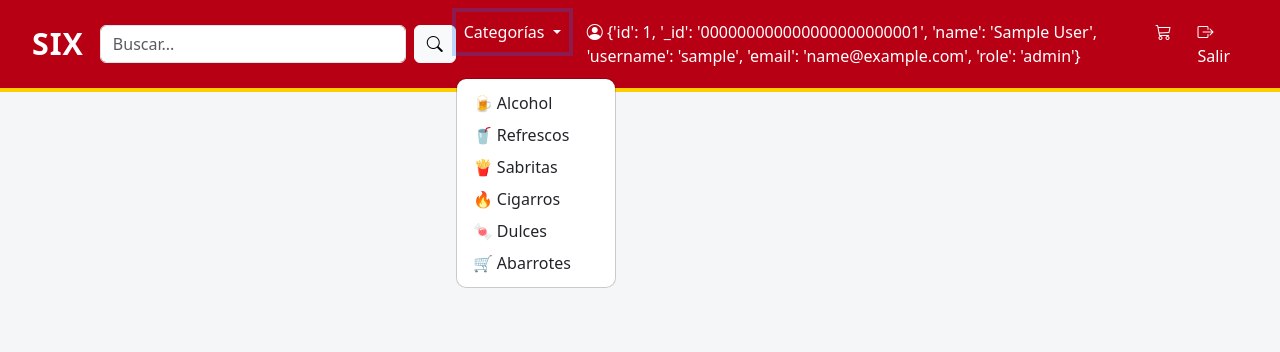
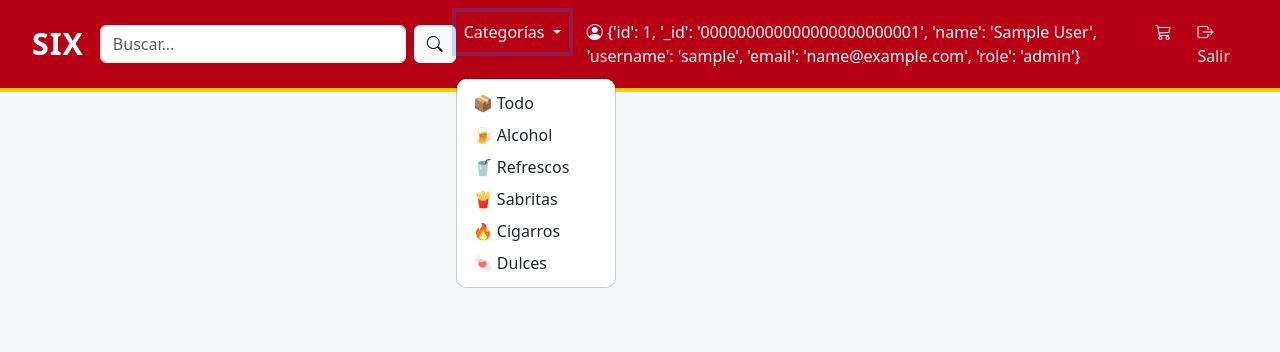
Before and after one commit to garcialeonbrayanacbtis272-beep/SIX, a Flask app: page /inicio in a window 1280 px wide, after a click on "Categorías". Shown: the top 352 px of the page. Run offline with Flask 3, Linux system fonts and the light colour scheme; the visitor is signed in with stand-in values (Sample User, id 1); data that the repository does not hold is empty.

Commit message:
inicio.html

```diff
--- a/flask_mongo_crud_alumnos/templates/inicio.html
+++ b/flask_mongo_crud_alumnos/templates/inicio.html
@@ -109,12 +109,12 @@
               Categorías
             </a>
             <ul class="dropdown-menu">
+              <li><a class="dropdown-item" href="{{ url_for('categoria', category='todo') }}">📦 Todo</a></li>
               <li><a class="dropdown-item" href="{{ url_for('categoria', category='alcohol') }}">🍺 Alcohol</a></li>
               <li><a class="dropdown-item" href="{{ url_for('categoria', category='refrescos') }}">🥤 Refrescos</a></li>
               <li><a class="dropdown-item" href="{{ url_for('categoria', category='sabritas') }}">🍟 Sabritas</a></li>
               <li><a class="dropdown-item" href="{{ url_for('categoria', category='cigarros') }}">🔥 Cigarros</a></li>
               <li><a class="dropdown-item" href="{{ url_for('categoria', category='dulces') }}">🍬 Dulces</a></li>
-              <li><a class="dropdown-item" href="{{ url_for('categoria', category='abarrotes') }}">🛒 Abarrotes</a></li>
             </ul>
           </li>
 
```
